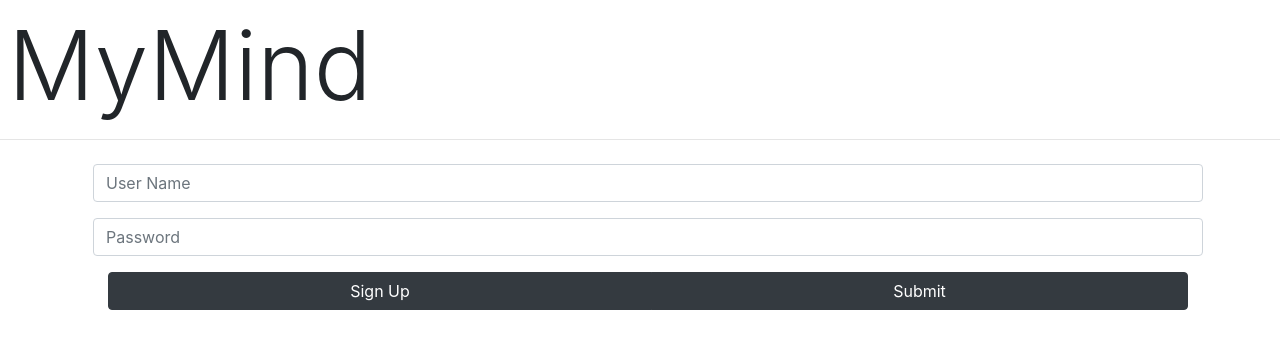
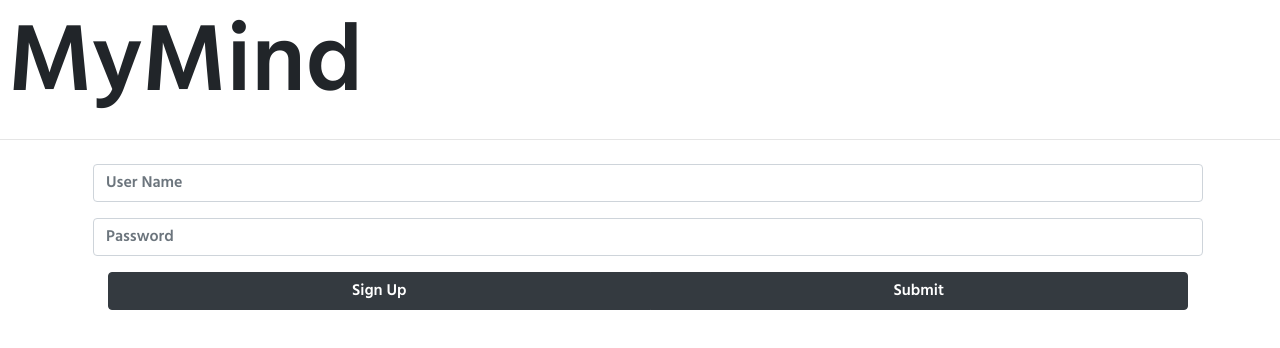
Before and after one commit to jaaguil2/MyMind, an Angular app: page /signin in a window 1280 px wide. Shown: the top 348 px of the page. Built offline with nearby package versions, Linux system fonts and the light colour scheme.

Commit message:
add a font

```diff
--- a/src/styles.css
+++ b/src/styles.css
@@ -1 +1,7 @@
 /* You can add global styles to this file, and also import other style files */
+@import url('https://fonts.googleapis.com/css2?family=Hind:wght@600&display=swap');
+
+* {
+  font-family: 'Hind',
+  sans-serif;
+}
```
